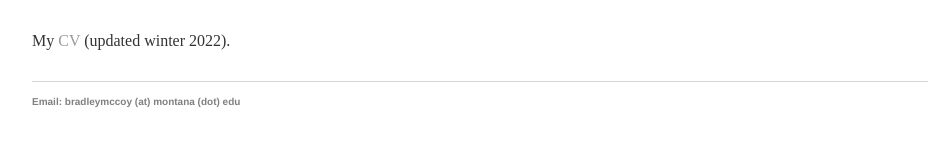
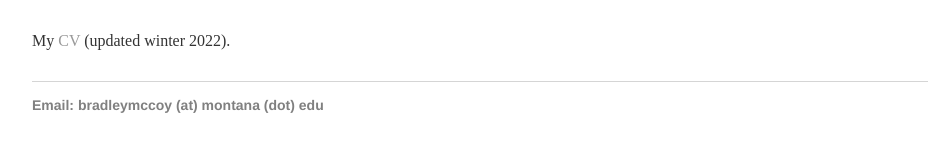
Before and after one commit to Brad-A-M/Brad-A-M.github.io, a Jekyll site: the page built from index.html, in a window 1280 px wide. Shown: the part 638-790 px from the top of the page, without its empty margins (160-1108 px from the left). Built offline with Jekyll 4.4.1, drawn with Linux system fonts in a browser that asks for light colours.

Commit message:
Update default.html

```diff
--- a/_layouts/default.html
+++ b/_layouts/default.html
@@ -22,7 +22,7 @@
 			</div><!-- /.container -->
 			<footer>
 	    		<ul>
-				<p style="color:gray; font-size:10px;"">Email: bradleymccoy (at) montana (dot) edu</p>
+				<p style="color:gray; font-size:14px;"">Email: bradleymccoy (at) montana (dot) edu</p>
 			</ul>
 			</footer>
 		</body>
```
